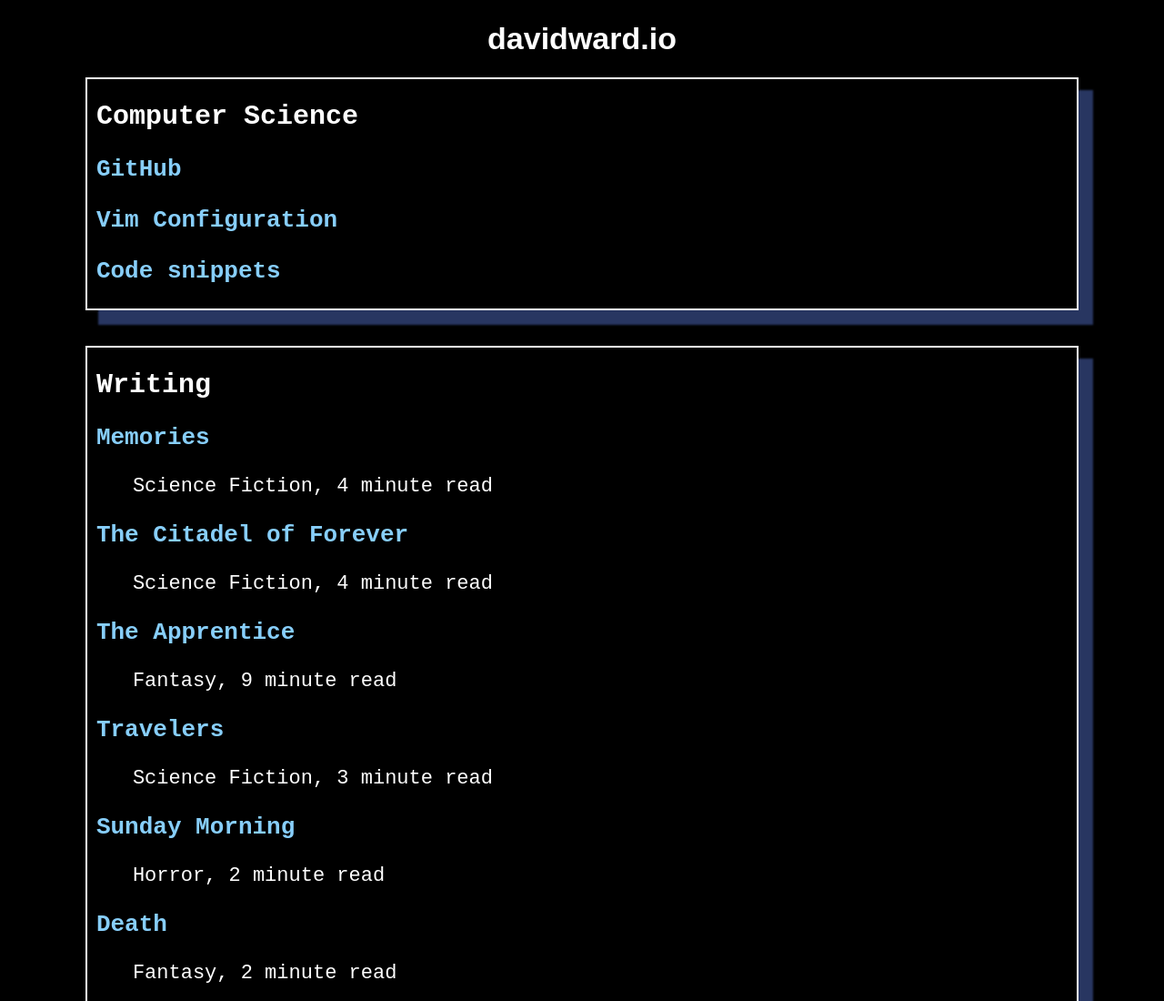
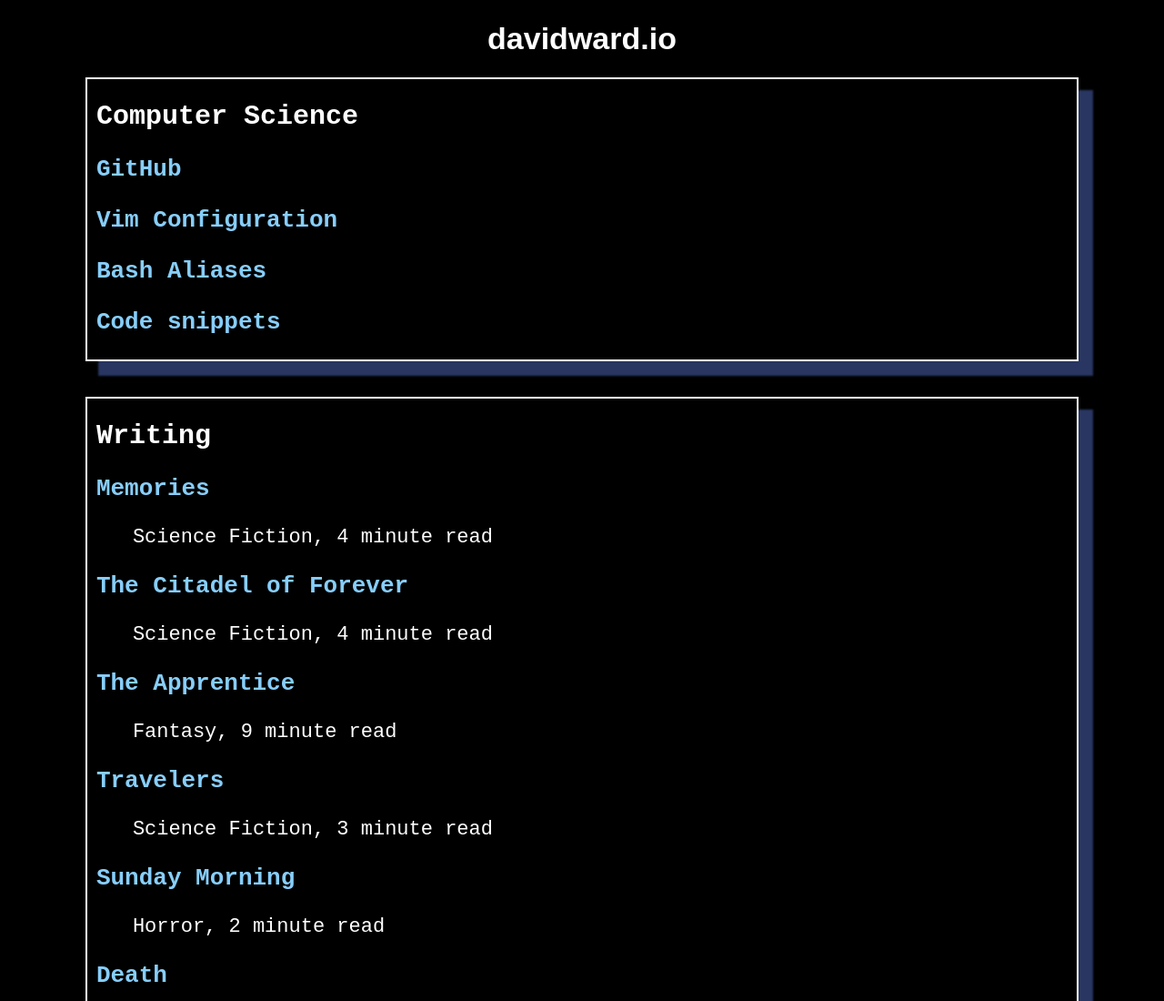
Before and after one commit to davidward462/davidward.io, a plain HTML site: page index.html in a window 1280 px wide. Shown: the top 1100 px of the page at 91% size. Drawn offline with Linux system fonts and the light colour scheme.

Commit message:
added link to bash aliases

```diff
--- a/index.html
+++ b/index.html
@@ -16,6 +16,7 @@
 		<h2>Computer Science</h2>
 		<h3><a href="https://github.com/davidward462">GitHub</a></h3>
         <h3><a href="vimConfig.html">Vim Configuration</a><h3>
+        <h3><a href="bashAliases.html">Bash Aliases</a><h3>
         <h3><a href="code.html">Code snippets</a></h3>
 	</div>
 
```
